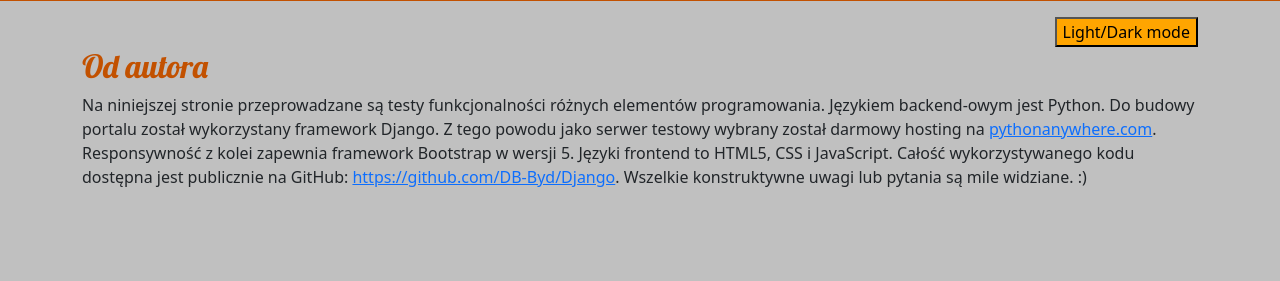
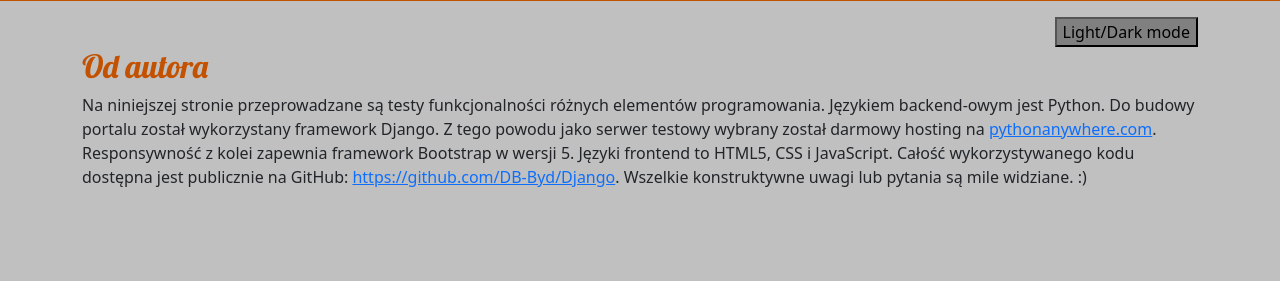
Before and after one commit to DB-Byd/Django, a Django app: page / in a window 1280 px wide. Shown: the part 137-418 px from the top of the page. Run offline with Django 4.2, Linux system fonts and the light colour scheme.

```diff
--- a/blog/static/css/blog.css
+++ b/blog/static/css/blog.css
@@ -8,7 +8,7 @@ h1, h2, h3, h4 {
 }
 
 button {
-    background-color: orange;
+    background-color: gray;
 }
 
 .center {
```
Also changed, not shown: 1 other file.
